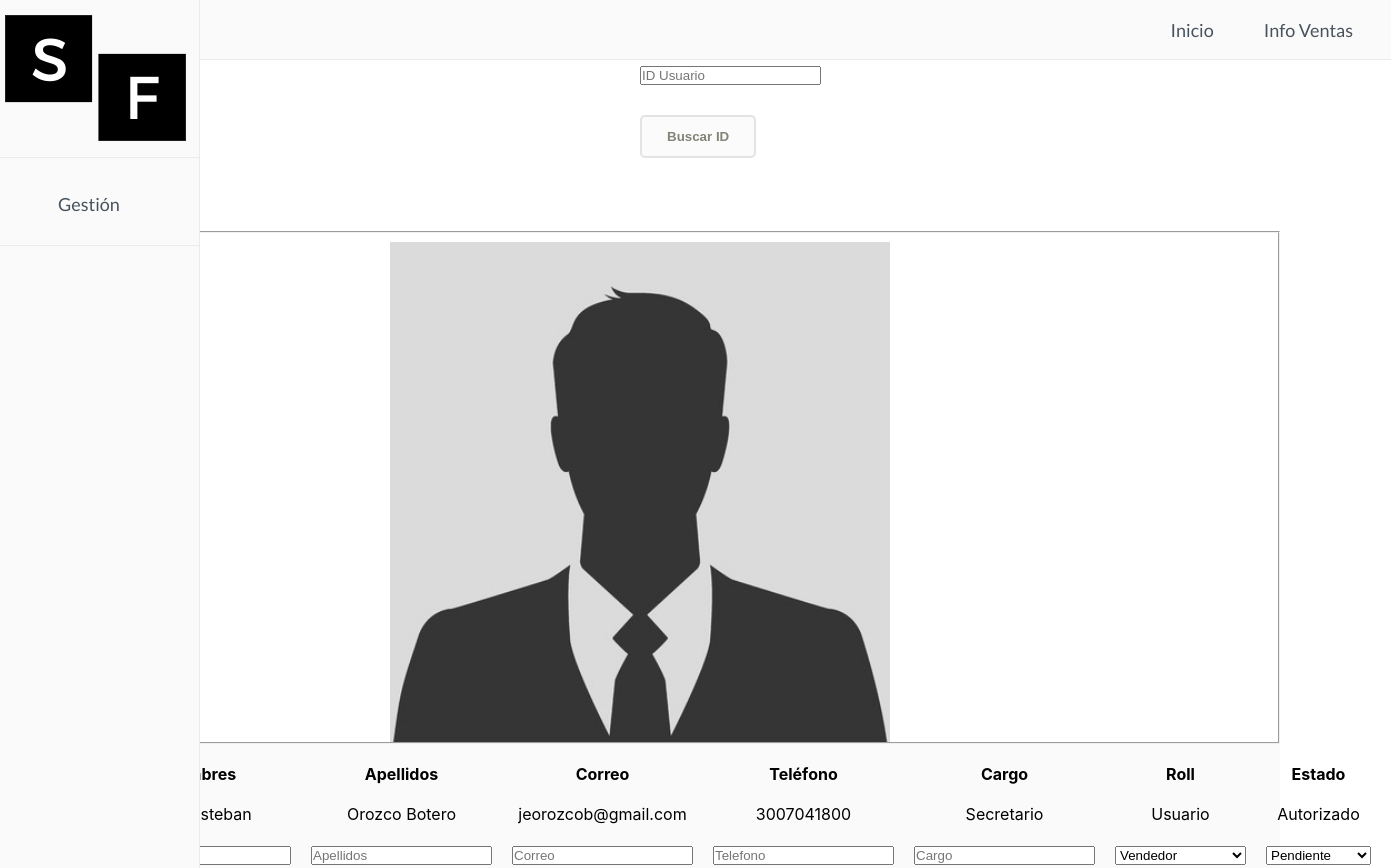
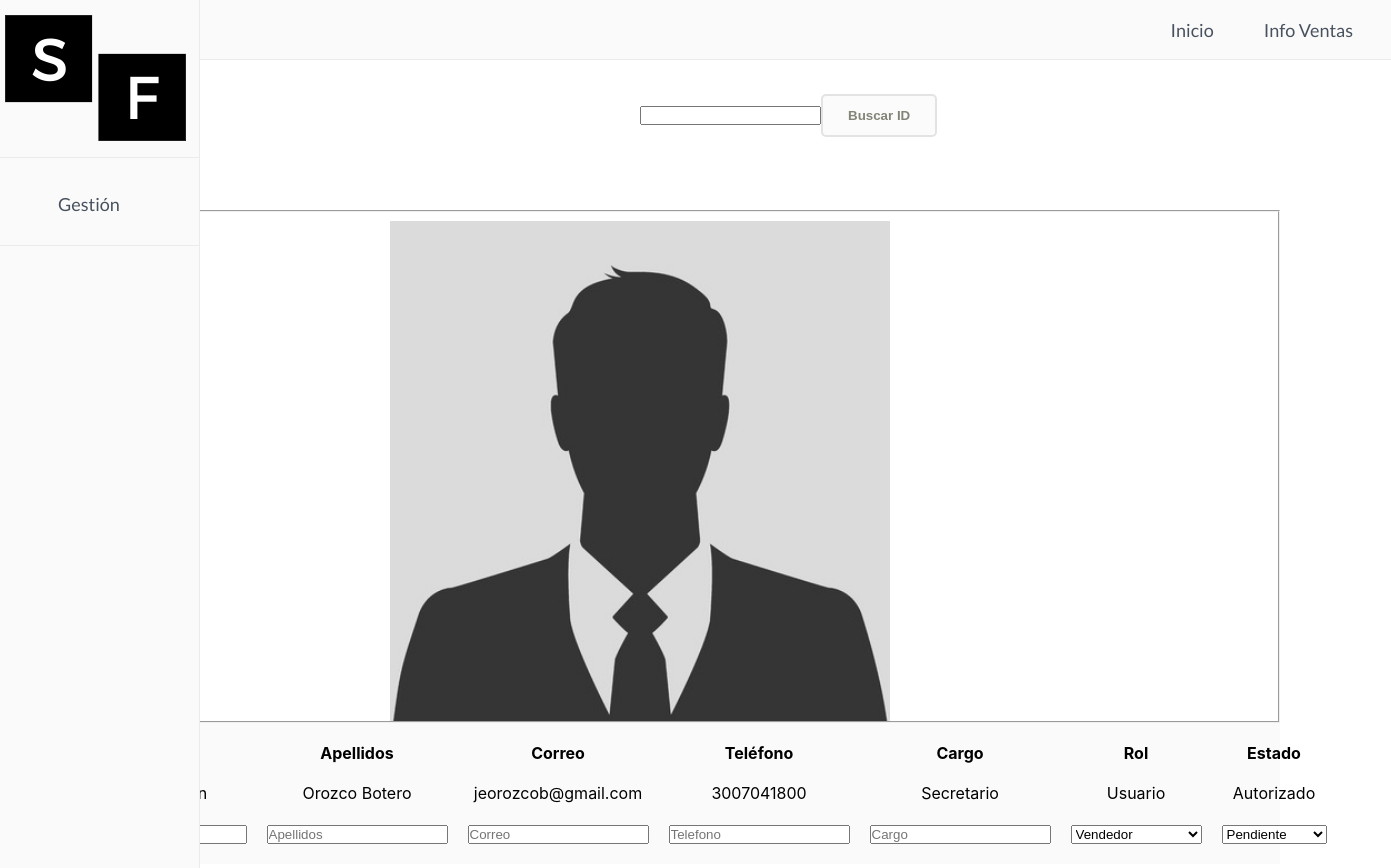
Before and after one commit to johiny/Sell_In_A_Flash, a React (Create React App) app: page /InterfazGestionUsuarios/Administrador in a window 1280 px wide. Shown: the top 868 px of the page, 1391 px wide, since content can reach past the window. Built offline with nearby package versions, Linux system fonts and the light colour scheme.

Commit message:
cualquier cosa

```diff
--- a/src/pages/InterfazGestionUsuarios/UserdataAD.jsx
+++ b/src/pages/InterfazGestionUsuarios/UserdataAD.jsx
@@ -7,12 +7,19 @@ import React, { useEffect, useState } from "react";
 
 const UserdataAD = () =>{
 
+    const [idnum, setIdnum] = useState('');
+    const [nombre, setNombre] = useState('');
+    const [apellidos, setApellidos] = useState('');
+    const [correo, setCorreo] = useState('');
+    const [telefono, setTelefono] = useState('');
+    const [cargo, setCargo] = useState('');
+    const [rol, setRol] = useState('');
 
     return(
         <>
             <form className = "buscarID">
 
-                <Inputsgu nombre='ID Usuario' icono='' tipo='text'/>
+            <input onChange={(e) => {setIdnum(e.target.value);}} nombre='ID Usuario' icono='' type='text'/>
             <button className ="mainguButton" type="button">
                     Buscar ID
             </button>
@@ -35,11 +42,12 @@ const UserdataAD = () =>{
                         <th > Correo </th>
                         <th > Teléfono </th>
                         <th > Cargo </th>
-                        <th > Roll </th>
+                        <th > Rol </th>
                         <th > Estado </th>
 
                     </tr>
                     <tbody>
+
                         <tr>
                             <td >1152443922</td>
                             <td >Juan Esteban </td>
@@ -51,13 +59,14 @@ const UserdataAD = () =>{
                             <td >Autorizado</td>
                         </tr>
                         <tr>
-                            <td><Inputsgu nombre='ID Usuario' icono='' tipo='text' /></td>
-                            <td><Inputsgu nombre='Nombre' icono='' tipo='text'/></td>
-                            <td><Inputsgu nombre='Apellidos' icono='' tipo='text'/></td>
-                            <td><Inputsgu nombre='Correo' icono='' tipo='email'/></td>
-                            <td><Inputsgu nombre='Telefono' icono='' tipo='number'/></td>
-                            <td><Inputsgu nombre='Cargo' icono='' tipo='text'/></td>
-                            <td><select type="text" name="rol" placeholder="Rol del sistema">
+                            <td>{idnum}</td>
+                            <td><input onChange={(e) => {setNombre(e.target.value);}} placeholder='Nombre' icono='' type='text'/></td>
+                            <td><input onChange={(e) => {setApellidos(e.target.value);}} placeholder='Apellidos' icono='' type='text'/></td>
+                            <td><input onChange={(e) => {setCorreo(e.target.value);}} placeholder='Correo' icono='' type='email'/></td>
+                            <td><input onChange={(e) => {setTelefono(e.target.value);}} placeholder='Telefono' icono='' type='number'/></td>
+                            <td><input onChange={(e) => {setCargo(e.target.value);}} placeholder='Cargo' icono='' type='text'/></td>
+
+                            <td><select onChange={(e) => {setRol(e.target.value);}} type="text" name="rol" placeholder="Rol del sistema">
                                 <option value="vendedor">Vendedor</option>
                                 <option value="administrador">Administrador</option>
                                 <option value="ejecutivo">Ejecutivo</option>
```
